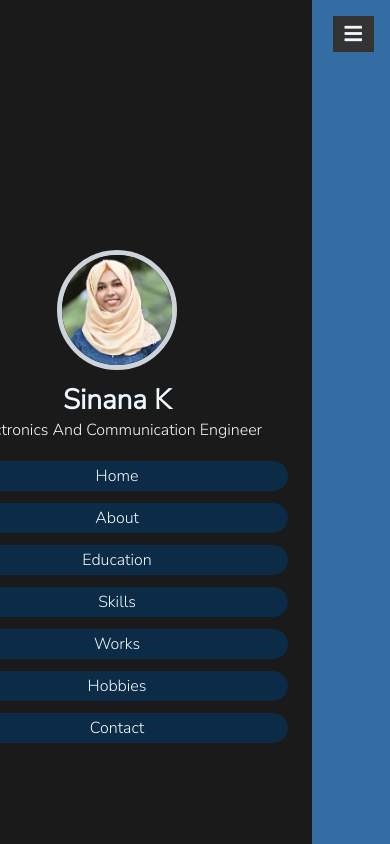
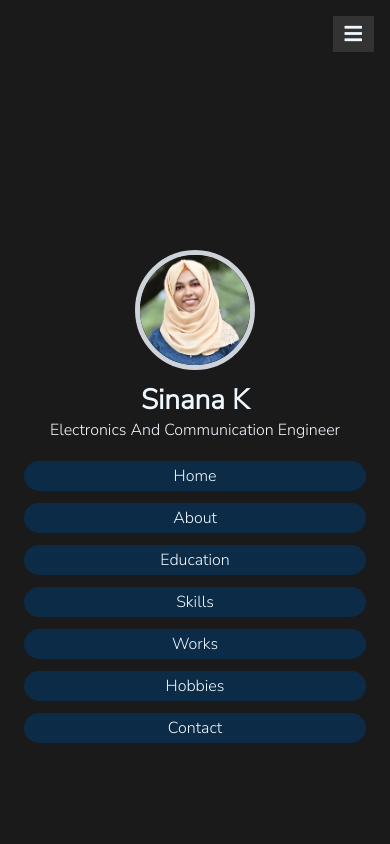
Before and after one commit to Sinana002/Website, a plain HTML site: page index.html in a window 390 px wide. Shown: the top 844 px of the page. Drawn offline with nearby package versions, Linux system fonts and the light colour scheme.

Commit message:
Update style.css

```diff
--- a/style.css
+++ b/style.css
@@ -155,7 +155,7 @@ header .navbar ul li a:hover{
 @media(max-width:991px){
 
     header{
-        left:-20%;
+        left:0%;
           }
     #menu{
         display:block;
@@ -166,7 +166,7 @@ header.toggle{
     left:0%;
 }
 
-@media(max-width:400px){
+@media(max-width:768px){
 
     header{
         width: 100vw;
```
